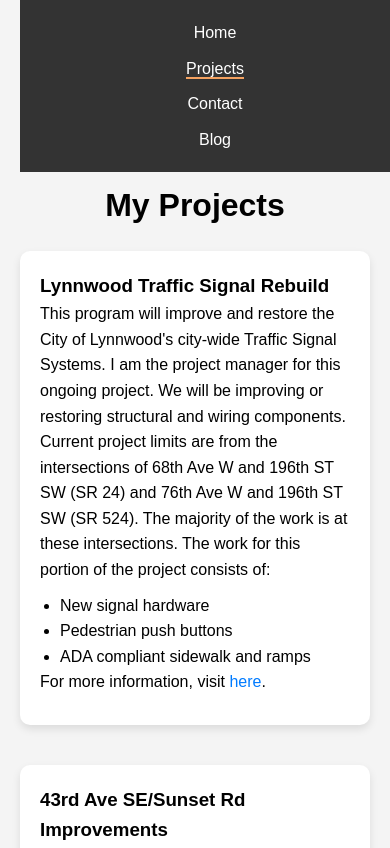
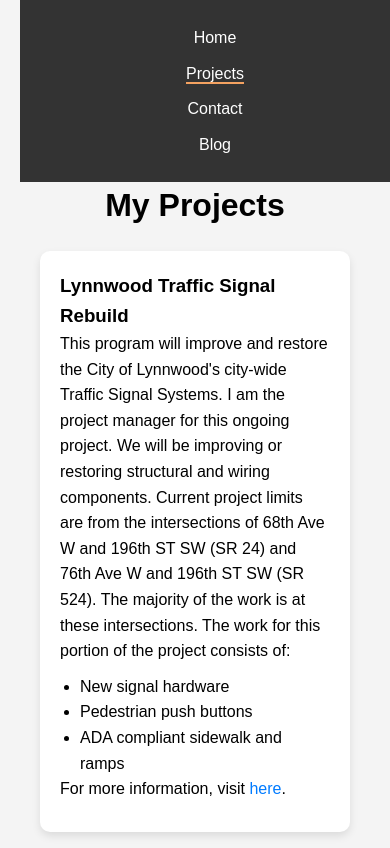
Before and after one commit to zhangx1997/cs5610, a plain HTML site: page projects.html in a window 390 px wide. Shown: the top 848 px of the page. Drawn offline with Linux system fonts and the light colour scheme.

Commit message:
Add files via upload

```diff
--- a/style.css
+++ b/style.css
@@ -6,18 +6,18 @@
 }
 
 body {
-  font-family: 'Arial', sans-serif; /* font-family */
+  font-family: 'Arial', sans-serif;
   line-height: 1.6;
-  background-color: #f4f4f4; /* background-color */
-  padding: 20px; /* padding */
+  background-color: #f4f4f4;
+  padding: 20px;
 }
 
 /* Navbar */
 nav {
   background-color: #333;
   color: white;
-  padding: 10px 0;
-  position: fixed; /* position */
+  padding: 15px 0; /* Increase padding for better spacing */
+  position: fixed;
   top: 0;
   width: 100%;
   text-align: center;
@@ -40,7 +40,7 @@ nav ul li a {
 
 nav ul li a:hover {
   color: #f4a261;
-  transform: scale(1.1); /* transition/transform */
+  transform: scale(1.1);
 }
 
 .active {
@@ -49,17 +49,18 @@ nav ul li a:hover {
 
 /* Main content */
 main {
-  margin-top: 100px; /* Account for the fixed navbar */
+  margin-top: 120px; /* Further increased margin to account for navbar */
+  padding: 20px;
 }
 
 h1 {
   margin-bottom: 20px;
-  text-align: center; /* text-align */
+  text-align: center;
 }
 
 /* Flexbox for centering an image */
 .blog-image {
-  display: flex; /* flex */
+  display: flex;
   justify-content: center;
   margin-top: 20px;
 }
@@ -68,11 +69,11 @@ h1 {
   width: 400px;
   height: auto;
   border-radius: 10px;
-  transition: transform 0.3s ease; /* transition */
+  transition: transform 0.3s ease;
 }
 
 .blog-image img:hover {
-  transform: scale(1.1); /* transition/transform */
+  transform: scale(1.1);
 }
 
 /* Custom scrollbar */
@@ -86,16 +87,16 @@ h1 {
 
 /* Projects Grid Styling */
 .projects-grid {
-  display: grid; /* grid */
-  grid-template-columns: 1fr 1fr; /* Two columns */
-  gap: 40px; /* Space between project boxes */
+  display: grid;
+  grid-template-columns: 1fr 1fr;
+  gap: 40px;
   max-width: 1200px;
-  margin: 0 auto; /* margin */
+  margin: 0 auto;
 }
 
 .project-item {
   background-color: #fff;
-  padding: 20px; /* padding */
+  padding: 20px;
   border-radius: 10px;
   box-shadow: 0 4px 8px rgba(0, 0, 0, 0.1);
 }
@@ -105,7 +106,7 @@ h1 {
 }
 
 .project-item ul {
-  padding-left: 20px; /* padding */
+  padding-left: 20px;
 }
 
 .project-item p {
@@ -118,7 +119,7 @@ h1 {
 }
 
 .project-item a:hover {
-  text-decoration: underline; /* pseudo-element :hover */
+  text-decoration: underline;
 }
 
 /* Flexbox for Contact Page */
@@ -134,7 +135,7 @@ h1 {
 
 /* Footer */
 footer {
-  text-align: center; /* text-align */
+  text-align: center;
   margin-top: 40px;
   color: #777;
 }
@@ -147,10 +148,10 @@ footer {
   }
 
   .projects-grid {
-    grid-template-columns: 1fr; /* Change to a single column on smaller screens */
+    grid-template-columns: 1fr;
   }
 
   main {
-    margin-top: 160px;
+    margin-top: 140px;
   }
 }
```
